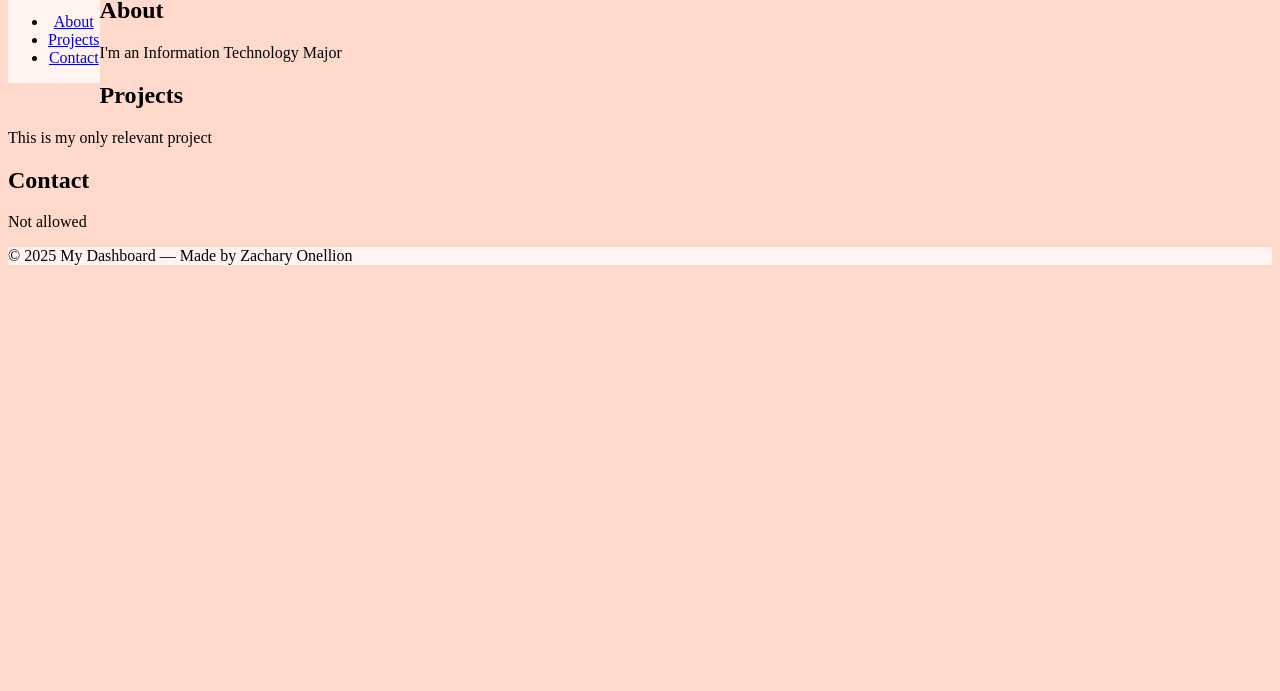
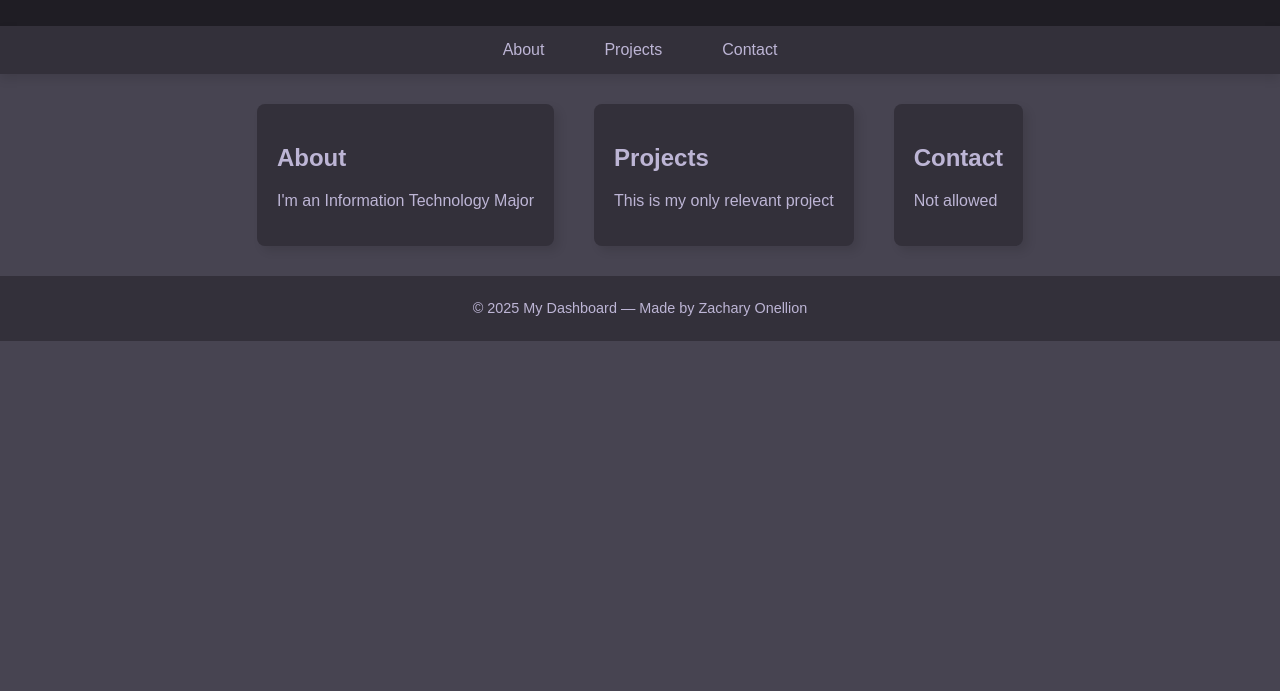
Before and after one commit to Zacone8457/Zacone8457.github.io, a plain HTML site: page index.html in a window 1280 px wide. Shown: the part 109-800 px from the top of the page. Drawn offline with Linux system fonts and the light colour scheme.

Commit message:
Final Update 2.9

```diff
--- a/styles.css
+++ b/styles.css
@@ -1,36 +1,81 @@
+/* Colors (Light to Dark):
+#bdb5d5 - Text Color
+#c3bcd9 - Counter-Highlight Text Color
+Mono:
+#474451 - Background
+#33303a - Sub-Heading
+#1f1d24 - Heading
+Triad:
+#51444c - Highlighted Text Color
+*/
+
 body {
-  background-color: #ffdacc;
+  background-color: #474451;
+  margin: 0px;
+  font-family: Arial;
+  color: #bdb5d5;
 }
 
-p {
-  font-family: "Times New Roman";
+header h1 {
+  text-align: center;
+  background-color: #1f1d24;
+  padding: 40px;
+  margin: 0px;
 }
 
-header {
-  text-align: center;
+nav ul{
+  display: flex;
+  background-color: #33303a;
+  justify-content: center;
+  width: 100%;
+  float: left;
+  list-style: none;
+  padding: 0px;
+  margin: 0px;
+  box-shadow: 0px 5px 10px rgba(0, 0, 0, 0.1);
 }
 
-nav {
-  float: left;
+nav a {
+  color: #bdb5d5;
+  display: inline-block;
   text-decoration: none;
-  background-color: #fff4f0;
+  padding: 10px;
+  text-decoration: none;
+  transition: background-color 0.3s;
+  margin: 5px 20px;
+  border-radius: 10px;
 }
 
-nav li:hover {
-  background-color: #ffe9e0;
+nav a:hover {
+  color: #c3bcd9;
+  background-color: #51444c;
+  border-radius: 10px;
 }
 
 main {
-  margin: 20px, 40px;
-  padding: 10px, 20px;
-}
-
-main section {
-  box-shadow: 5px, 5px, #000000;
+  display: flex;
+  flex-wrap: wrap;
+  justify-content: center;
+  padding: 10px 20px;
 }
 
 footer {
-  font-size: 14px
+  font-size: 0.9em;
   text-align: center;
-  background-color: #fff4f0;
+  background-color: #33303a;
+  padding: 10px;
 }
+
+.card {
+background-color: #33303a;
+border-radius: 8px;
+padding: 20px 20px;
+box-shadow: 5px 5px 10px rgba(0, 0, 0, 0.1);
+margin: 20px 20px;
+transition: transform 0.3s ease, box-shadow 0.3s ease;
+}
+
+.card:hover {
+transform: translateY(-5px) scale(1.02);
+box-shadow: 5px 5px 10px rgba(0, 0, 0, 0.2);
+}
```
